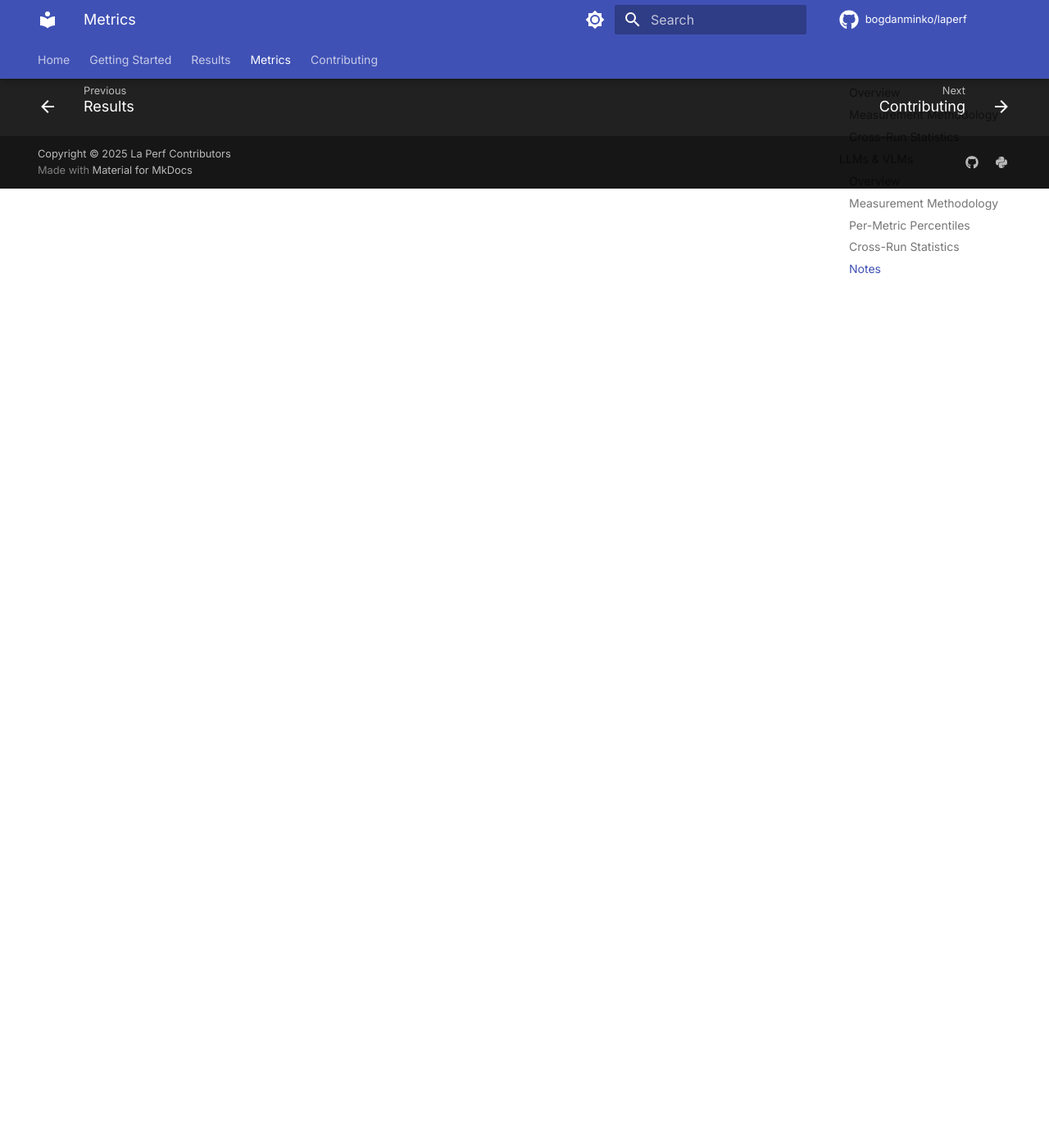
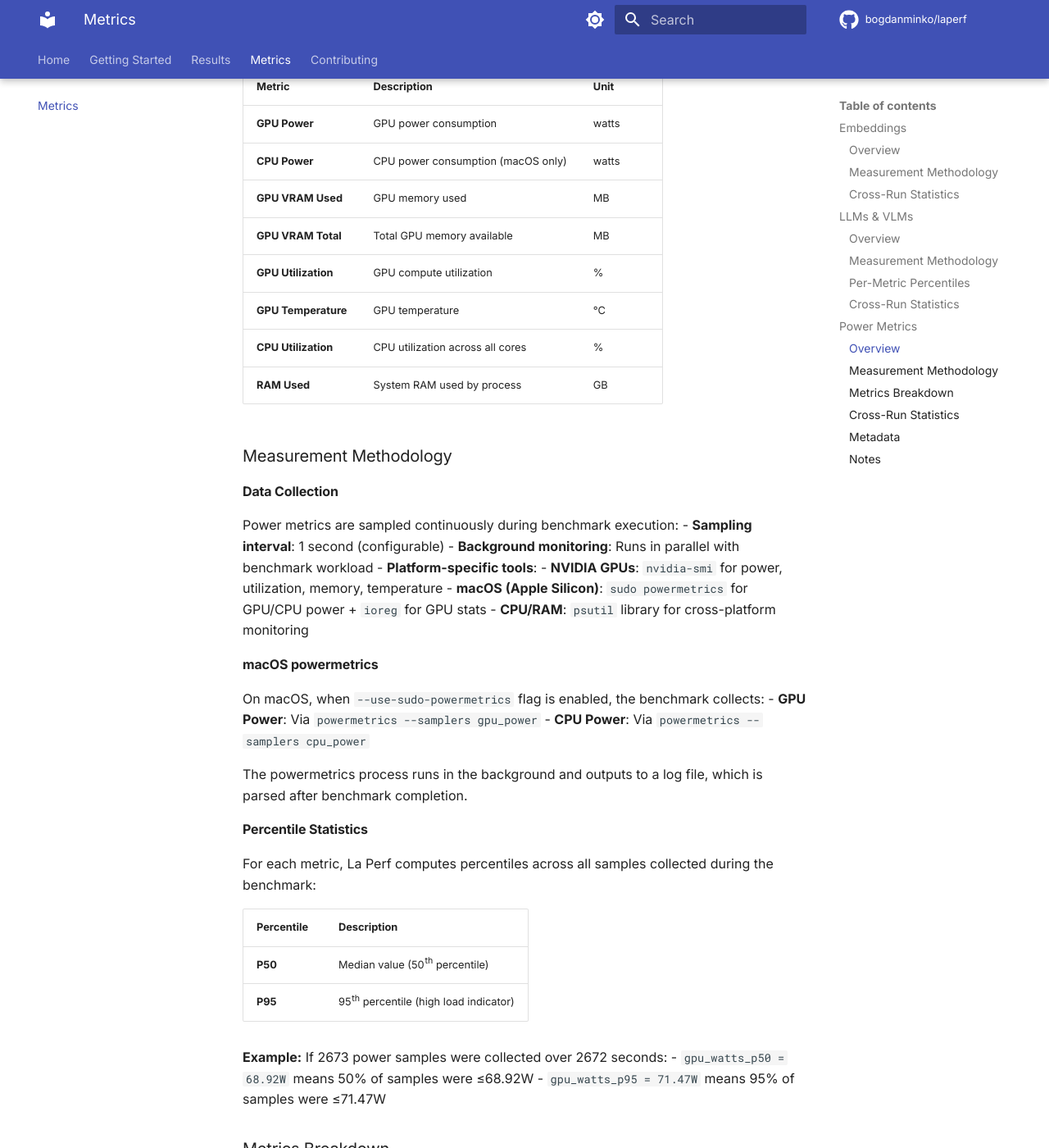
Before and after one commit to bogdan01m/nobs, an MkDocs documentation site: the page built from docs/metrics.md, in a window 1280 px wide and 1400 px high, scrolled down 4069 px. Shown: the whole window at 82% size. Built offline with MkDocs 1.6.1 and Material for MkDocs 9.7.7, drawn with Linux system fonts in a browser that asks for light colours; comment, search, counter and statistics services are not loaded; before the commit the page ends 4299 px from its top, so only the background shows below that; some of the changed text lies outside the part shown.

Commit message:
add power metrics info

````diff
--- a/docs/metrics.md
+++ b/docs/metrics.md
@@ -133,6 +133,95 @@ mean(run1_percentile, run2_percentile, run3_percentile) ± std(run1_percentile,
 These aggregated values appear in the results tables.
 
 ---
+
+## Power Metrics
+
+### Overview
+
+La Perf monitors system resource usage and power consumption during benchmarks. Power metrics are collected continuously throughout benchmark execution.
+
+| Metric | Description | Unit |
+|--------|-------------|------|
+| **GPU Power** | GPU power consumption | watts |
+| **CPU Power** | CPU power consumption (macOS only) | watts |
+| **GPU VRAM Used** | GPU memory used | MB |
+| **GPU VRAM Total** | Total GPU memory available | MB |
+| **GPU Utilization** | GPU compute utilization | % |
+| **GPU Temperature** | GPU temperature | °C |
+| **CPU Utilization** | CPU utilization across all cores | % |
+| **RAM Used** | System RAM used by process | GB |
+
+### Measurement Methodology
+
+#### Data Collection
+
+Power metrics are sampled continuously during benchmark execution:
+- **Sampling interval**: 1 second (configurable)
+- **Background monitoring**: Runs in parallel with benchmark workload
+- **Platform-specific tools**:
+  - **NVIDIA GPUs**: `nvidia-smi` for power, utilization, memory, temperature
+  - **macOS (Apple Silicon)**: `sudo powermetrics` for GPU/CPU power + `ioreg` for GPU stats
+  - **CPU/RAM**: `psutil` library for cross-platform monitoring
+
+#### macOS powermetrics
+
+On macOS, when `--use-sudo-powermetrics` flag is enabled, the benchmark collects:
+- **GPU Power**: Via `powermetrics --samplers gpu_power`
+- **CPU Power**: Via `powermetrics --samplers cpu_power`
+
+The powermetrics process runs in the background and outputs to a log file, which is parsed after benchmark completion.
+
+#### Percentile Statistics
+
+For each metric, La Perf computes percentiles across all samples collected during the benchmark:
+
+| Percentile | Description |
+|------------|-------------|
+| **P50** | Median value (50th percentile) |
+| **P95** | 95th percentile (high load indicator) |
+
+**Example:** If 2673 power samples were collected over 2672 seconds:
+- `gpu_watts_p50 = 68.92W` means 50% of samples were ≤68.92W
+- `gpu_watts_p95 = 71.47W` means 95% of samples were ≤71.47W
+
+### Metrics Breakdown
+
+#### Power Consumption
+- **`gpu_watts_p50/p95`**: GPU power draw (NVIDIA: from `nvidia-smi`, macOS: from `powermetrics`)
+- **`cpu_watts_p50/p95`**: CPU power draw (macOS only, requires sudo)
+
+#### GPU Resource Usage
+- **`gpu_vram_used_mb_p50/p95`**: GPU memory used by the process
+- **`gpu_vram_total_mb_p50/p95`**: Total GPU memory (should be constant)
+- **`gpu_util_percent_p50/p95`**: GPU compute utilization (0-100%)
+- **`gpu_temp_celsius_p50/p95`**: GPU temperature
+
+#### System Resource Usage
+- **`cpu_util_percent_p50/p95`**: CPU utilization across all cores
+- **`ram_used_gb_p50/p95`**: System RAM used by the benchmark process
+
+### Cross-Run Statistics
+
+When running multiple benchmark iterations, power metrics are aggregated:
+```python
+# For each power metric, compute mean and std across runs
+mean(run1_p50, run2_p50, run3_p50) ± std(run1_p50, run2_p50, run3_p50)
+
+# Example with GPU power P50:
+# final_gpu_watts_p50 = mean([run1_p50, run2_p50, run3_p50])
+# final_gpu_watts_p50_std = std([run1_p50, run2_p50, run3_p50])
+```
+
+### Metadata
+
+Each power metrics result includes:
+- **`samples_collected`**: Total number of samples taken
+- **`monitoring_duration_seconds`**: Total monitoring duration
+
+This allows verifying that sampling worked correctly throughout the benchmark.
+
+---
+
 ### Notes
 - All timing values are wall-clock times measured via `time.perf_counter()`.
 - Benchmarks are repeated at least 3 times to compute mean and standard deviation.
````
